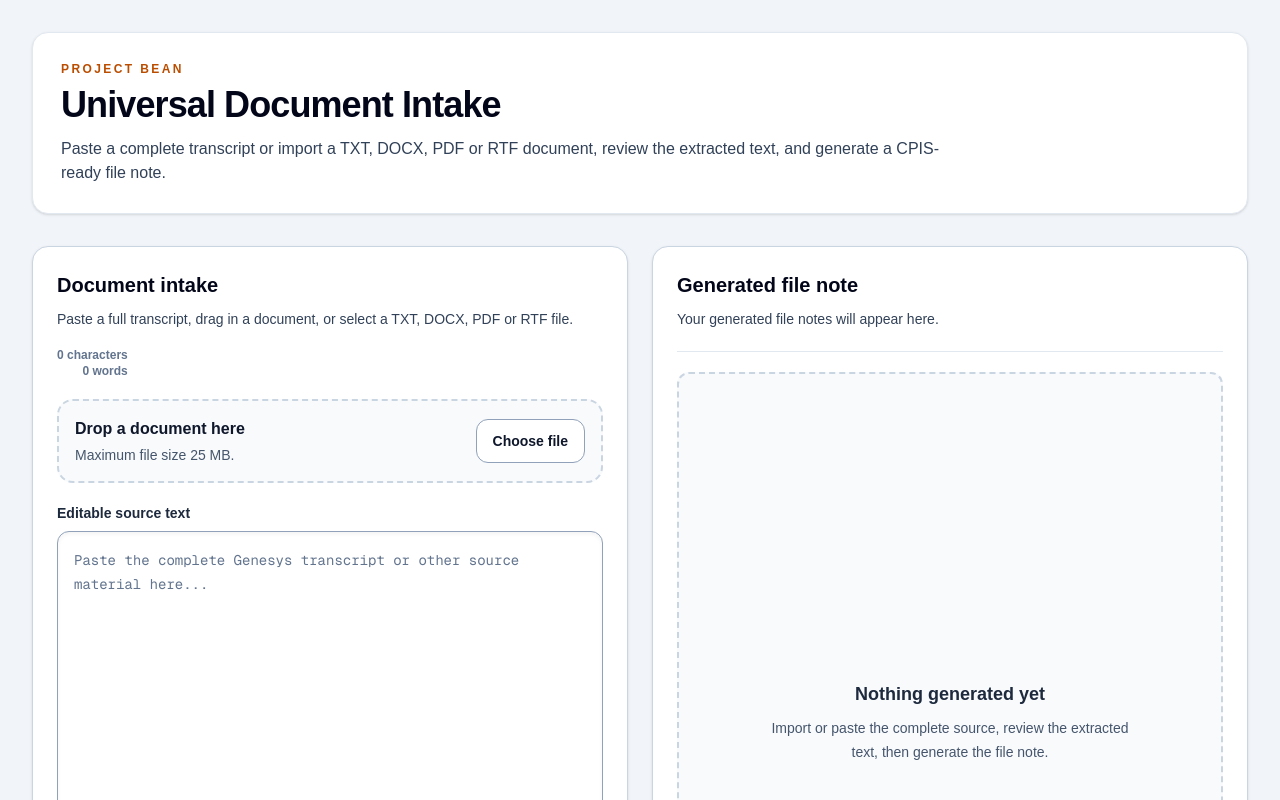
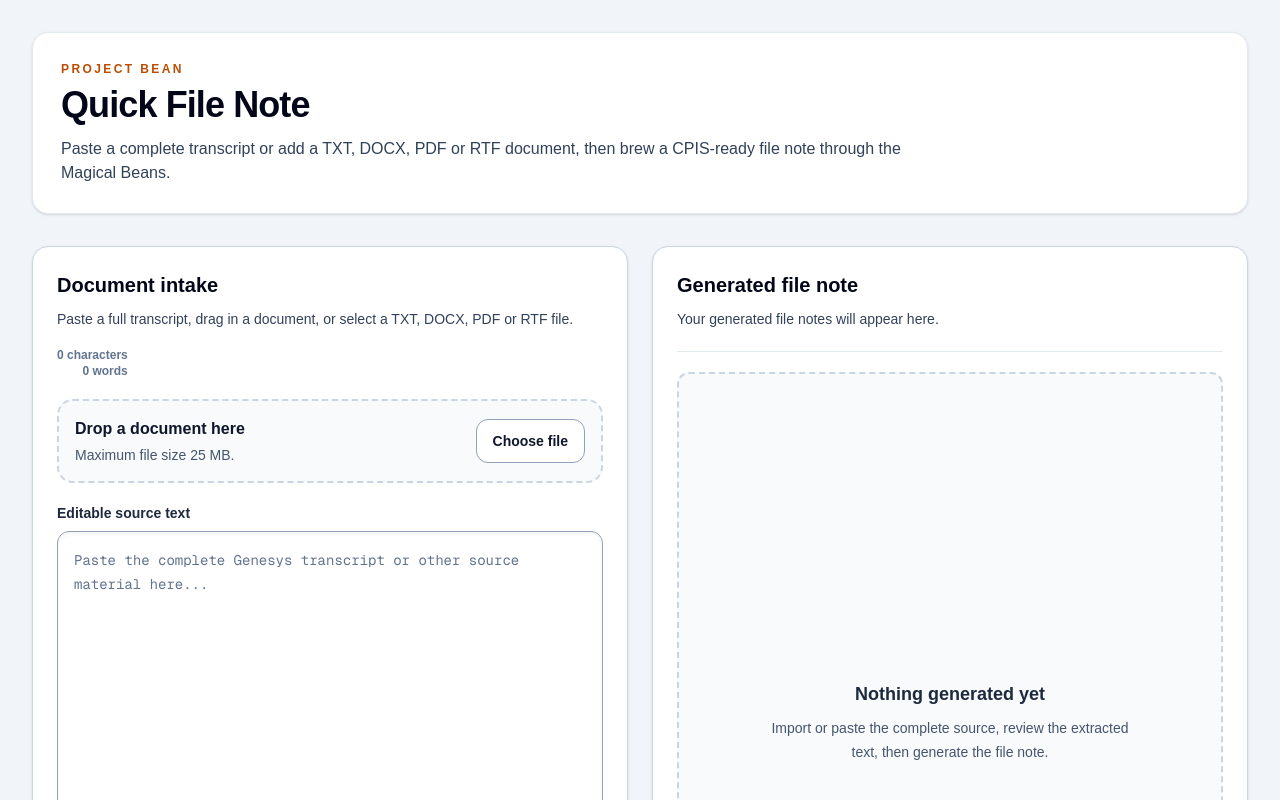
Before and after one commit to peter-lill/coffeehq, a Next.js app in the folder apps/web/: page /bean in a window 1280 px wide. Shown: the top 800 px of the page. Built offline with nearby package versions, Linux system fonts and the light colour scheme.

Commit message:
fix: restore Project BEAN naming conventions

```diff
--- a/apps/web/src/app/bean/page.tsx
+++ b/apps/web/src/app/bean/page.tsx
@@ -10,11 +10,11 @@ export default function BeanPage() {
           </p>
 
           <h1 className="mt-2 text-3xl font-black tracking-tight text-slate-950 sm:text-4xl">
-            Universal Document Intake
+            Quick File Note
           </h1>
 
           <p className="mt-3 max-w-4xl text-sm leading-6 text-slate-700 sm:text-base">
-            Paste a complete transcript or import a TXT, DOCX, PDF or RTF document, review the extracted text, and generate a CPIS-ready file note.
+            Paste a complete transcript or add a TXT, DOCX, PDF or RTF document, then brew a CPIS-ready file note through the Magical Beans.
           </p>
         </header>
 
```
